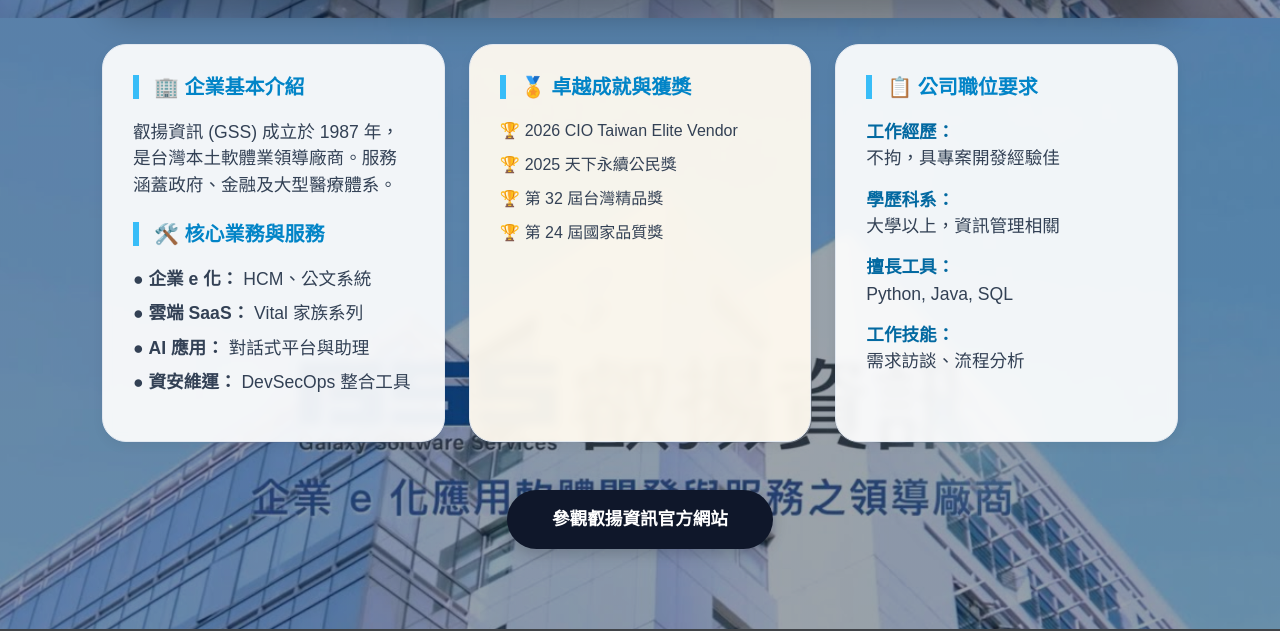
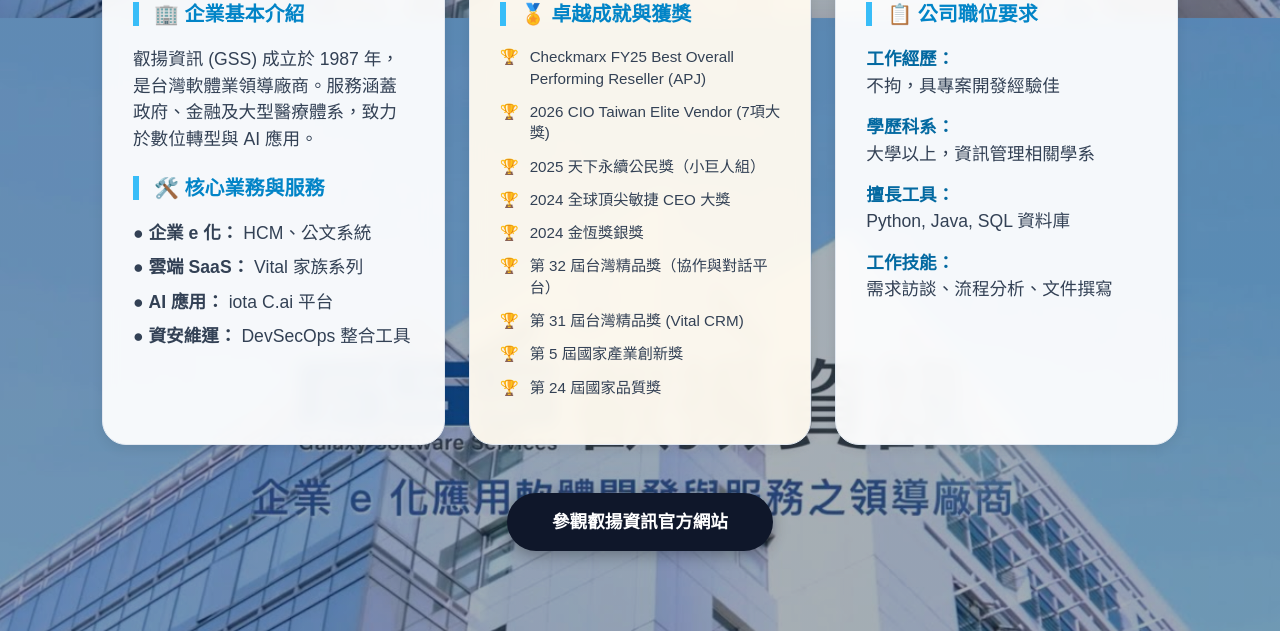
Before and after one commit to jay-ouo/job, a Flask app: page /job in a window 1280 px wide. Shown: the part 782-1413 px from the top of the page. Run offline with Flask 3, Linux system fonts and the light colour scheme.

Commit message:
Add files via upload

```diff
--- a/templates/job.html
+++ b/templates/job.html
@@ -7,8 +7,8 @@
     <link href="https://cdn.jsdelivr.net/npm/bootstrap@5.3.0/dist/css/bootstrap.min.css" rel="stylesheet">
     <style>
         body {
-            /* 🚀 設定全螢幕大樓背景，使用較深的遮罩確保大樓圖清晰且有質感 */
-            background-image: linear-gradient(rgba(15, 23, 42, 0.4), rgba(15, 23, 42, 0.4)),
+            /* 🚀 大樓背景：調整遮罩數值(0.35)讓大樓更明顯 */
+            background-image: linear-gradient(rgba(15, 23, 42, 0.35), rgba(15, 23, 42, 0.35)),
                               url('static/gss_building.png');
             background-size: cover;
             background-position: center;
@@ -36,14 +36,11 @@
             z-index: 1;
         }
 
-        /* 🚀 頂部 Banner 容器 (保留原本結構) */
         .hero-banner-container {
             width: 100%;
-            height: 150px;
+            height: 100px;
             margin-bottom: 25px;
             position: relative;
-            border-radius: 30px;
-            overflow: hidden;
         }
 
         .job-badge-container {
@@ -59,10 +56,10 @@
             box-shadow: 0 10px 25px rgba(0, 0, 0, 0.2);
         }
 
-        /* 🚀 將白框改為你的 Logo 照片背景 */
+        /* 🚀 Logo 照片背景區塊 */
         .job-description-box {
             position: relative;
-            background-image: linear-gradient(rgba(0, 0, 0, 0.55), rgba(0, 0, 0, 0.55)),
+            background-image: linear-gradient(rgba(0, 0, 0, 0.6), rgba(0, 0, 0, 0.6)),
                               url('static/Gemini_Generated_Image_85myx585myx585my.png');
             background-size: cover;
             background-position: center;
@@ -72,27 +69,28 @@
             border: 1px solid rgba(255, 255, 255, 0.2);
             text-align: left;
             width: 100%;
-            box-shadow: 0 15px 35px rgba(0,0,0,0.3);
-            color: #ffffff !important; /* 文字改為白色 */
+            box-shadow: 0 15px 35px rgba(0,0,0,0.4);
+            color: #ffffff !important;
         }
 
         .job-description-box h6 {
-            color: #38bdf8 !important; /* 標題維持亮藍色 */
+            color: #38bdf8 !important;
             font-weight: bold;
             font-size: 1.4rem;
             border-bottom: 2px solid rgba(56, 189, 248, 0.5);
             padding-bottom: 12px;
             margin-bottom: 25px;
+            text-shadow: 2px 2px 4px rgba(0,0,0,0.5);
         }
 
         .info-card {
-            background: rgba(255, 255, 255, 0.92);
+            background: rgba(255, 255, 255, 0.94);
             border-radius: 24px;
             padding: 30px;
             height: 100%;
             border: 1px solid #e2e8f0;
-            box-shadow: 0 4px 12px rgba(0,0,0,0.05);
-            backdrop-filter: blur(5px);
+            box-shadow: 0 4px 12px rgba(0,0,0,0.08);
+            backdrop-filter: blur(8px);
         }
 
         .section-title {
@@ -104,8 +102,8 @@
             font-size: 1.25rem;
         }
 
-        .award-list { font-size: 1rem; padding-left: 0; list-style: none; }
-        .award-list li { margin-bottom: 10px; padding-left: 25px; position: relative; color: #334155; }
+        .award-list { font-size: 0.95rem; padding-left: 0; list-style: none; }
+        .award-list li { margin-bottom: 12px; padding-left: 30px; position: relative; color: #334155; line-height: 1.4; }
         .award-list li::before { content: "🏆"; position: absolute; left: 0; }
 
         .req-label { font-weight: bold; color: #0369a1; display: block; margin-top: 15px; }
@@ -119,7 +117,7 @@
             font-weight: bold;
             transition: 0.3s;
             display: inline-block;
-            box-shadow: 0 4px 15px rgba(0,0,0,0.2);
+            box-shadow: 0 4px 15px rgba(0,0,0,0.3);
         }
         .btn-visit:hover { background-color: #38bdf8; transform: translateY(-2px); }
     </style>
@@ -148,12 +146,12 @@
         <div class="job-description-box">
             <h6>📝 職務具體工作內容</h6>
             <ul style="list-style: none; padding-left: 0;">
-                <li style="margin-bottom: 15px; position: relative; padding-left: 30px; font-size: 1.15rem;"><span style="position: absolute; left: 0; color: #38bdf8;">▹</span>進行客戶需求訪談，分析業務流程痛點。</li>
-                <li style="margin-bottom: 15px; position: relative; padding-left: 30px; font-size: 1.15rem;"><span style="position: absolute; left: 0; color: #38bdf8;">▹</span>撰寫系統需求規格書與技術指南文件。</li>
-                <li style="margin-bottom: 15px; position: relative; padding-left: 30px; font-size: 1.15rem;"><span style="position: absolute; left: 0; color: #38bdf8;">▹</span>負責專案進度管理與跨部門技術溝通。</li>
-                <li style="margin-bottom: 15px; position: relative; padding-left: 30px; font-size: 1.15rem;"><span style="position: absolute; left: 0; color: #38bdf8;">▹</span>整合規劃及擬定產品相關文件。</li>
-                <li style="margin-bottom: 15px; position: relative; padding-left: 30px; font-size: 1.15rem;"><span style="position: absolute; left: 0; color: #38bdf8;">▹</span>發想企劃及製作提案文件，向主管及客戶進行提案報告。</li>
-                <li style="margin-bottom: 15px; position: relative; padding-left: 30px; font-size: 1.15rem;"><span style="position: absolute; left: 0; color: #38bdf8;">▹</span>與工程師、設計師等其他團隊成員配合，協助執行及完成專案。</li>
+                <li style="margin-bottom: 12px; position: relative; padding-left: 30px;"><span style="color: #38bdf8; position: absolute; left: 0;">▹</span>進行客戶需求訪談，分析業務流程痛點。</li>
+                <li style="margin-bottom: 12px; position: relative; padding-left: 30px;"><span style="color: #38bdf8; position: absolute; left: 0;">▹</span>撰寫系統需求規格書與技術指南文件。</li>
+                <li style="margin-bottom: 12px; position: relative; padding-left: 30px;"><span style="color: #38bdf8; position: absolute; left: 0;">▹</span>負責專案進度管理與跨部門技術溝通。</li>
+                <li style="margin-bottom: 12px; position: relative; padding-left: 30px;"><span style="color: #38bdf8; position: absolute; left: 0;">▹</span>整合規劃及擬定產品相關文件。</li>
+                <li style="margin-bottom: 12px; position: relative; padding-left: 30px;"><span style="color: #38bdf8; position: absolute; left: 0;">▹</span>發想企劃及製作提案文件，進行提案報告。</li>
+                <li style="margin-bottom: 12px; position: relative; padding-left: 30px;"><span style="color: #38bdf8; position: absolute; left: 0;">▹</span>與工程師、設計師協作，協助執行及完成專案。</li>
             </ul>
         </div>
 
@@ -161,24 +159,29 @@
             <div class="col-lg-4">
                 <div class="info-card">
                     <h5 class="section-title">🏢 企業基本介紹</h5>
-                    <p>叡揚資訊 (GSS) 成立於 1987 年，是台灣本土軟體業領導廠商。服務涵蓋政府、金融及大型醫療體系。</p>
+                    <p>叡揚資訊 (GSS) 成立於 1987 年，是台灣軟體業領導廠商。服務涵蓋政府、金融及大型醫療體系，致力於數位轉型與 AI 應用。</p>
                     <h5 class="section-title mt-4">🛠️ 核心業務與服務</h5>
                     <ul class="list-unstyled">
                         <li class="mb-2">● <strong>企業 e 化：</strong> HCM、公文系統</li>
                         <li class="mb-2">● <strong>雲端 SaaS：</strong> Vital 家族系列</li>
-                        <li class="mb-2">● <strong>AI 應用：</strong> 對話式平台與助理</li>
+                        <li class="mb-2">● <strong>AI 應用：</strong> iota C.ai 平台</li>
                         <li>● <strong>資安維運：</strong> DevSecOps 整合工具</li>
                     </ul>
                 </div>
             </div>
 
             <div class="col-lg-4">
-                <div class="info-card" style="background-color: rgba(255, 250, 240, 0.95);">
+                <div class="info-card" style="background-color: rgba(255, 250, 240, 0.96);">
                     <h5 class="section-title">🏅 卓越成就與獲獎</h5>
                     <ul class="award-list">
-                        <li>2026 CIO Taiwan Elite Vendor</li>
-                        <li>2025 天下永續公民獎</li>
-                        <li>第 32 屆台灣精品獎</li>
+                        <li>Checkmarx FY25 Best Overall Performing Reseller (APJ)</li>
+                        <li>2026 CIO Taiwan Elite Vendor (7項大獎)</li>
+                        <li>2025 天下永續公民獎（小巨人組）</li>
+                        <li>2024 全球頂尖敏捷 CEO 大獎</li>
+                        <li>2024 金恆獎銀獎</li>
+                        <li>第 32 屆台灣精品獎（協作與對話平台）</li>
+                        <li>第 31 屆台灣精品獎 (Vital CRM)</li>
+                        <li>第 5 屆國家產業創新獎</li>
                         <li>第 24 屆國家品質獎</li>
                     </ul>
                 </div>
@@ -189,9 +192,9 @@
                     <h5 class="section-title">📋 公司職位要求</h5>
                     <div>
                         <span class="req-label">工作經歷：</span> 不拘，具專案開發經驗佳
-                        <span class="req-label">學歷科系：</span> 大學以上，資訊管理相關
-                        <span class="req-label">擅長工具：</span> Python, Java, SQL
-                        <span class="req-label">工作技能：</span> 需求訪談、流程分析
+                        <span class="req-label">學歷科系：</span> 大學以上，資訊管理相關學系
+                        <span class="req-label">擅長工具：</span> Python, Java, SQL 資料庫
+                        <span class="req-label">工作技能：</span> 需求訪談、流程分析、文件撰寫
                     </div>
                 </div>
             </div>
```
